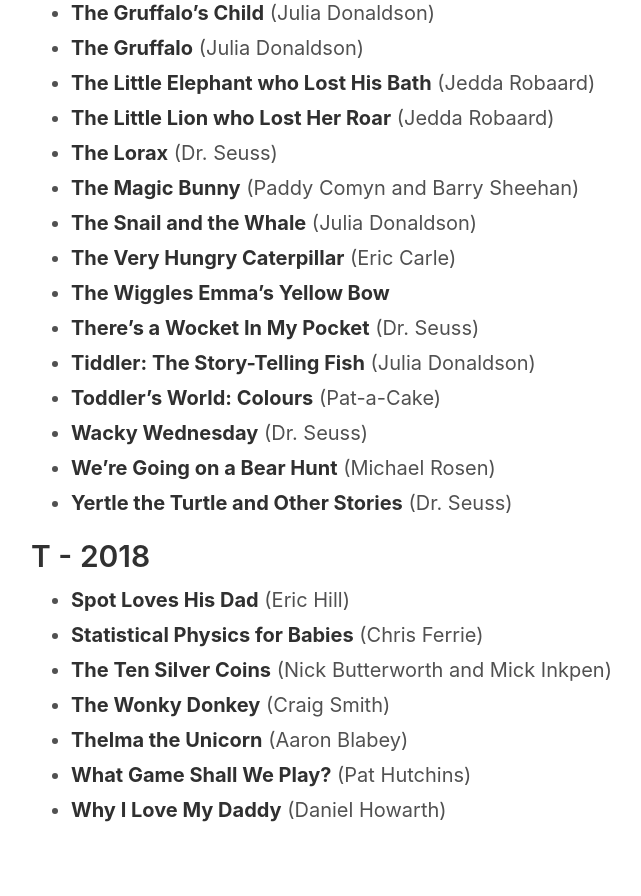
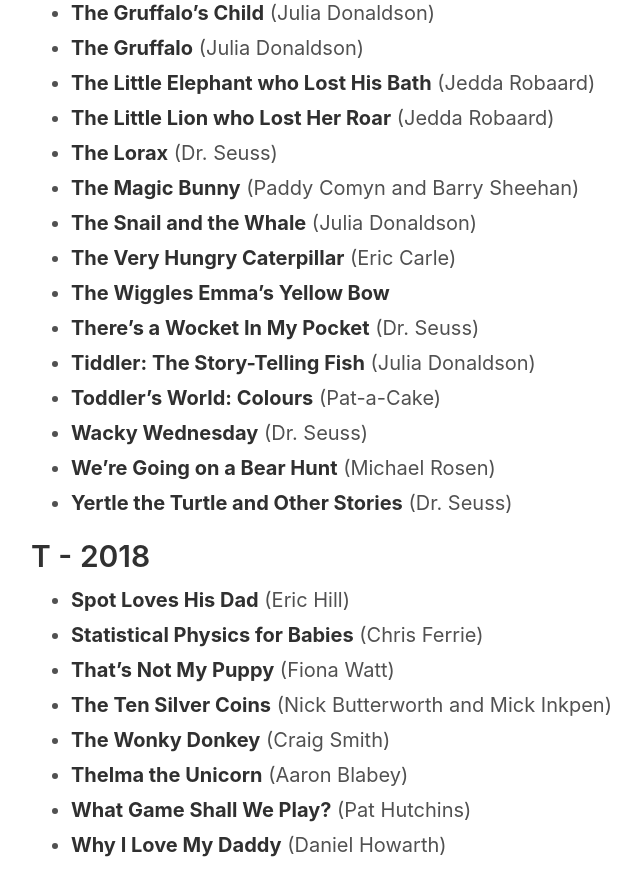
Before and after one commit to teejayen/teejayen.github.io, a Jekyll site: the page built from kidsbooks.md, in a window 1280 px wide and 900 px high, scrolled down 1641 px. Shown: the top 896 px of the window, without its empty margins (259-900 px from the left). Built offline with Jekyll 4.4.1, drawn with Linux system fonts in a browser that asks for light colours; before the commit the page ends 2506 px from its top, so only the background shows below that.

Commit message:
forgot one for T

```diff
--- a/kidsbooks.md
+++ b/kidsbooks.md
@@ -62,6 +62,7 @@ I've started logging books from 2018-06-15 onwards to track just how many we can
 
 - **Spot Loves His Dad** (Eric Hill)
 - **Statistical Physics for Babies** (Chris Ferrie)
+- **That's Not My Puppy** (Fiona Watt)
 - **The Ten Silver Coins** (Nick Butterworth and Mick Inkpen)
 - **The Wonky Donkey** (Craig Smith)
 - **Thelma the Unicorn** (Aaron Blabey)
```
